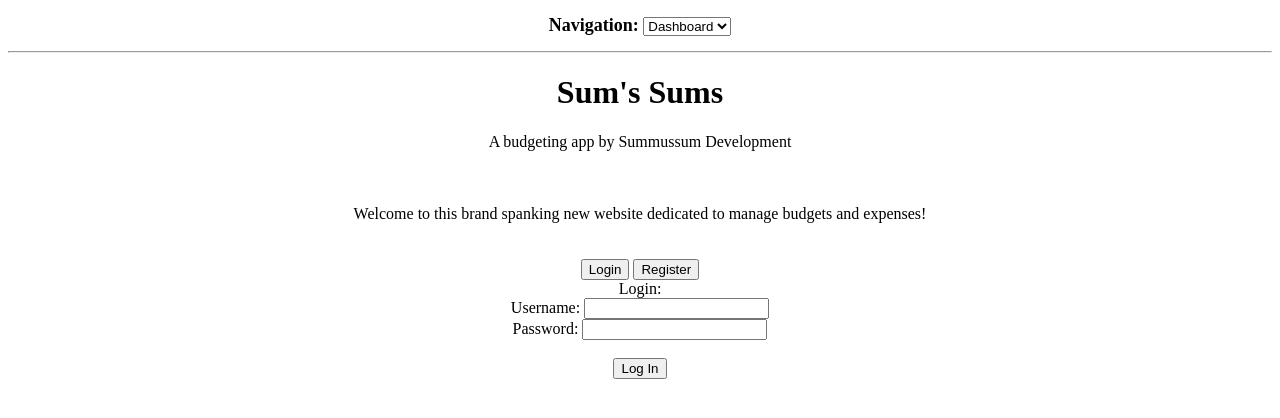
After one commit to Summussum/sums, a Django app: page /login/ in a window 1280 px wide. The commit adds this page. Shown: the top 418 px of the page. Run offline with Django 5.2, Linux system fonts and the light colour scheme.

Commit message:
login added

```diff
--- a/docker-compose.yml
+++ b/docker-compose.yml
@@ -7,7 +7,7 @@ services:
       - .:/sums_sums
     ports:
       - "8000:8000"
-    command: sh -c "python3 manage.py migrate --database=sums && gunicorn sums_sums.wsgi:application --bind 0.0.0.0:8000"
+    command: sh -c "python3 manage.py migrate && gunicorn sums_sums.wsgi:application --bind 0.0.0.0:8000"
     env_file:
       - "./.env"
     depends_on:
@@ -18,7 +18,7 @@ services:
     container_name: sums_pg
     image: postgres:14.1-alpine3.15
     environment:
-      - POSTGRES_DB=$POSTGRES_AUTH_DB
+      - POSTGRES_DB=$POSTGRES_DB
       - POSTGRES_USER=$POSTGRES_USER
       - POSTGRES_PASSWORD=$POSTGRES_PASSWORD
     restart: always
--- a/sums/templates/Allocate/budget_display.html
+++ b/sums/templates/Allocate/budget_display.html
@@ -20,11 +20,11 @@
         <tbody>
             {% for item in category_list %}
             <tr id="{{item.category_name}}">
-                <td><button hx-target="#budget_editor" hx-get="allocator/{{item.category_name}}" hx-swap="outerHTML">Edit</button></td>
+                <td><button hx-target="#budget_editor" hx-get="/allocator/{{item.category_name}}" hx-swap="outerHTML">Edit</button></td>
                 <td>{{ item.category_display }}</td>
                 <td>${{ item.monthly_budget }}</td>
                 <td>${{ item.annual_budget }}</td>
-                <td><button hx-delete="allocator/{{item.category_name}}" hx-target="#{{item.category_name}}">Delete</button></td>
+                <td><button hx-delete="/allocator/{{item.category_name}}" hx-target="#{{item.category_name}}">Delete</button></td>
             </tr>
             {% endfor %}
         </tbody>
--- a/sums/templates/Allocate/index.html
+++ b/sums/templates/Allocate/index.html
@@ -1,7 +1,7 @@
 {% extends 'base.html' %}
 
 {% block page_select %}
-<option data-url="allocator/">Allocate</option>
+<option data-url="/allocator/">Allocate</option>
 {% endblock page_select %}
 
 
@@ -11,7 +11,7 @@
     <div class="centered">
         <p class="welcome-text">Welcome to Allocate!</p>
 
-        <form hx-post="allocator/create_budget_category/" hx-target="#budget_display">
+        <form hx-post="/allocator/create_budget_category/" hx-target="#budget_display">
             <label for name="category_display">Category name:</label>
             <input type="text" name="category_display"><br>
             <br>
@@ -24,7 +24,7 @@
         </form>
         <br>
         <p>Click to load your current budgets:</p>
-        <button hx-get="allocator/display_active_budget/" hx-target="#budget_display" hx-swap="outerHTML">View Active Budget</button><br>
+        <button hx-get="/allocator/display_active_budget/" hx-target="#budget_display" hx-swap="outerHTML">View Active Budget</button><br>
         <div id="budget_display"><div id="category_already_exists"></div></div>
 
     </div>
--- /dev/null
+++ b/sums/templates/Login/index.html
@@ -0,0 +1,27 @@
+{% extends 'base.html' %}
+
+
+{% block content %}
+<body id="content">
+    <div class="centered">
+        <h1 class="title">Sum's Sums</h1>
+        <div>A budgeting app by Summussum Development</div>
+        <br><br><br>
+        <div class="welcome-text" id="welcome_text">Welcome to this brand spanking new website dedicated to manage budgets and expenses!</div>
+        <br><br>
+        <button hx-get="/login/login/" hx-target="#userform" hx-swap="outerHTML">Login</button>
+        <button hx-get="/login/register/" hx-target="#userform" hx-swap="outerHTML">Register</button>
+        <div id="userform">Login:<br>
+            <form hx-post="/login_submit/" hx-target="#welcome_text" hx-swap="outerHTML">
+
+                <label for name="username">Username: </label>
+                <input type="text" id="username" name="user_name"><br>
+                <label for name="password">Password:</label>
+                <input type="password" id="password" name="password"><br><br>
+                <input type="submit" value="Log In">
+
+            </form>
+        </div>
+    </div>
+</body>
+{% endblock %}
--- a/sums/templates/base.html
+++ b/sums/templates/base.html
@@ -15,10 +15,10 @@
 <h2>Navigation:
 <select hx-on:change="htmx.ajax('GET', this.options[this.selectedIndex].dataset.url, '#content')">
     {% block page_select %}{% endblock page_select %}
-    <option data-url="">Dashboard</option>
-    <option data-url="allocator/">Chronicle</option>
-    <option data-url="allocator/">Import</option>
-    <option data-url="allocator/">Allocate</option>
+    <option data-url="/">Dashboard</option>
+    <option data-url="/allocator/">Chronicle</option>
+    <option data-url="/allocator/">Import</option>
+    <option data-url="/allocator/">Allocate</option>
 </select></h2>
 <hr>
 <body hx-headers='{"X-CSRFToken": "{{csrf_token}}"}'>
--- a/sums/templates/logged_in.html
+++ /dev/null
@@ -1,6 +0,0 @@
-<!DOCTYPE html>
-<html>
-    <body>
-        <div class="welcome-text">Welcome, {{ username }}. You have been logged in!</div><br><br>
-    </body>
-</html>
--- a/sums/templates/register.html
+++ /dev/null
@@ -1,4 +0,0 @@
-<form hx-post="register_user/">
-
-
-</form>
--- a/sums/urls.py
+++ b/sums/urls.py
@@ -4,5 +4,10 @@ from . import views
 
 urlpatterns = [
     path("", views.sums_index, name="sums_index"),
-    path("login_submit/", views.sums_login, name="sums_login"),
+
+    path("login/", views.sums_entrypoint, name="sums_entrypoint"),
+    path("login_submit/", views.sums_login_submit, name="sums_login_submit"),
+    path("register_submit/", views.sums_register_submit, name="sums_register_submit"),
+    path("login/login/", views.sums_login_form, name="login_form"),
+    path("login/register/", views.sums_register_form, name="register_form")
 ]
--- a/sums/views.py
+++ b/sums/views.py
@@ -1,28 +1,59 @@
 from django.shortcuts import render
 from django.http import HttpResponse
 from django.template import loader
+from django.contrib.auth.models import User
+from django.contrib.auth import authenticate, login
+from django.contrib.auth.decorators import login_required
 from . import models
+from render_block import render_block_to_string
+from django_htmx.http import HttpResponseClientRedirect
+from django.shortcuts import redirect
+
 
 # Create your views here.
 #Pages:
+@login_required
 def sums_index(request):
-    return render(request, "dashboard.html")
+    if request.user.is_authenticated:
+        context = {"username": request.user.username}
+    else:
+        context = {"username": "anonymous user"}
+    return render(request, "dashboard.html", context=context)
+
+def sums_entrypoint(request):
+    return render(request, "Login/index.html")
+
+def sums_login_form(request):
+    context = {}
+    html = render_block_to_string("Login/login.html", "login")
+    return HttpResponse(html)
+
+def sums_login_submit(request):
+    val_username = request.POST.get("user_name")
+    val_password = request.POST.get("password")
+    user = authenticate(request, username=val_username, password=val_password)
+    if user is not None:
+        login(request, user)
+        return redirect("sums_index")
+    else:
+        html = render_block_to_string("Login/welcome_text.html", "nonlogin")
+        return HttpResponse(html)
 
 
-# Partials:
+def sums_register_form(request):
+    html = render_block_to_string("Login/login.html", "register")
+    return HttpResponse(html)
 
-def sums_login(request):
-
-    #return render(request, "logged_in.html")
-    username = request.POST.get("user_name")
-    password = request.POST.get("password")
-    context = {"username": username}
-    template = loader.get_template("logged_in.html")
-    return HttpResponse(template.render(context, request))
-    # return HttpResponse("Congratulations, User! You have been logged in")
-
-def sums_register(request):
-    return render(request, "register.html")
-
-def new_user(request):
-    pass
+def sums_register_submit(request):
+    new_username = request.POST.get("user_name")
+    new_email = request.POST.get("email")
+    new_password = request.POST.get("password")
+    user = User.objects.create_user(new_username, new_email, new_password)
+    user.save()
+    new_user = User.objects.filter(username=new_username).first()
+    if new_user:
+        context = {"user": new_user}
+        html = render_block_to_string("Login/welcome_text.html", "registered", context=context)
+    else:
+        html = render_block_to_string("Login/welcome_text.html", "nonregistered")
+    return HttpResponse(html)
--- a/sums_sums/expense_tracker.sql
+++ b/sums_sums/expense_tracker.sql
@@ -1,5 +1,3 @@
-
-CREATE DATABASE budget_tracker;
 
 \c budget_tracker
 
```
Also changed, not shown: sums/templates/Allocate/allocator.html (+4 -4 lines), sums/templates/Login.html (deleted, +0 -27 lines), sums/templates/Login/login.html (added, +33 -0 lines), sums/templates/Login/welcome_text.html (added, +19 -0 lines), sums/templates/dashboard.html (+6 -6 lines), sums_sums/settings.py (+2 -8 lines).
